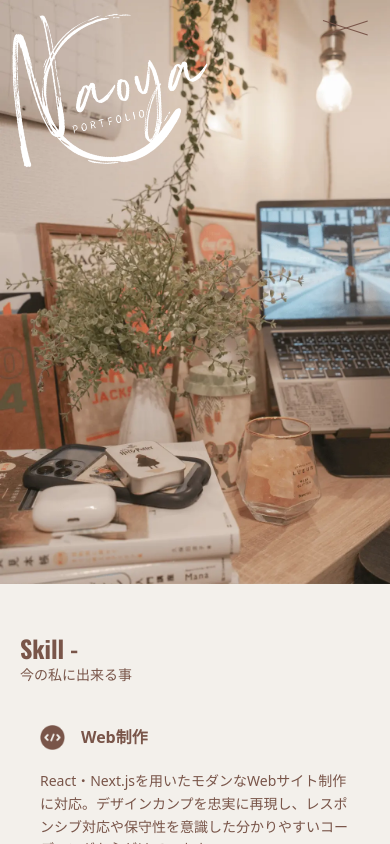
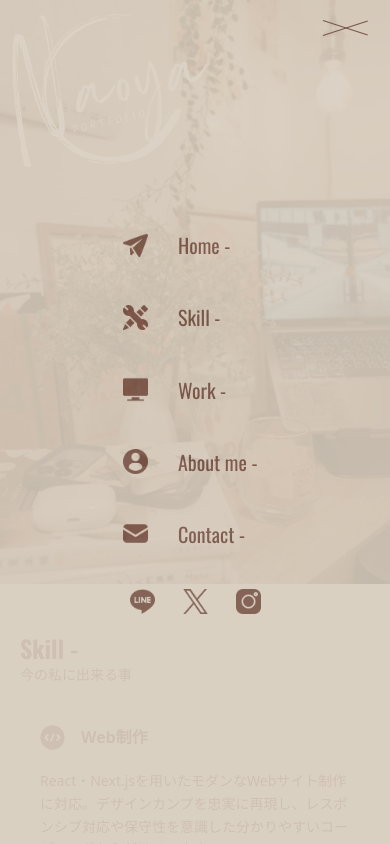
Before and after one commit to Naoya-0213/My-Portfolio-site-_ver.2, a Next.js app: page / in a window 390 px wide. Both pictures are taken after a click on the button 346 px from the left and 27 px from the top of the page. Shown: the top 844 px of the page. Built offline with nearby package versions, Linux system fonts and the light colour scheme.

Commit message:
spメニュー_20251006_00-30

```diff
--- a/src/app/components/organisms/header/Header.tsx
+++ b/src/app/components/organisms/header/Header.tsx
@@ -13,7 +13,7 @@ import styles from "./header.module.scss";
 
 export default function Header() {
   const [open, setOpen] = useState(false);
-  const isPc = useMedia("(min-width: 600px)");
+  const isPc = useMedia("(min-width: 640px)");
   const spMenuRef = useRef<HTMLDivElement | null>(null);
 
   // PC幅に移行したらSPメニューは必ず閉じる
@@ -47,17 +47,18 @@ export default function Header() {
   }, []);
 
   return (
-    <header className={styles.header}>
+    <header className="">
       {/* TODO　PC版どうする？ */}
       {/* SP: ハンバーガーボタン（Sassの @media で出し分け） */}
       <HamburgerButton open={open} onClick={() => setOpen((v) => !v)} />
 
       {/* SPメニュー（上から降りる） */}
+
       <div
-        id="js-drawer__menu"
+        // id="js-drawer__menu"
         ref={spMenuRef}
-        className={`${styles.drawer__menu} ${open ? "is_checked" : ""}`}
-        hidden={!open} // FOUC防止
+        className={`${styles.drawer__menu} ${open ? styles.is_checked : ""}`}
+        // hidden={!open} // FOUC防止
       >
         <div className="flex h-dvh flex-col items-center justify-center gap-10">
           <NavList
--- a/src/app/components/organisms/header/header.module.scss
+++ b/src/app/components/organisms/header/header.module.scss
@@ -8,24 +8,34 @@
 .drawer__menu {
   width: 100%;
   height: 100dvh;
-  background: #795549;
+  background: #d7cdbe;
   font-family: "Oswald", serif;
   color: #795549;
   font-size: 20px;
 
   transform: translateY(-100%);
-  transition: transform 1s;
+  transition:
+    transform 1s,
+    visibility 1s;
   position: fixed;
   top: 0;
 
   z-index: 100;
   opacity: 0.9;
 
+  // 追加_20251005
+  visibility: hidden;
+  pointer-events: none;
+
   &.is_checked {
     transform: translateY(0%);
+
+    // 追加_20251005
+    visibility: visible;
+    pointer-events: auto;
   }
 
-  @media (min-width: 600px) {
+  @include breakpoints.mq(sm) {
     display: none;
   }
 }
@@ -74,7 +84,7 @@
     transform: translateY(0%);
   }
 
-  @media (min-width: 600px) {
+  @include breakpoints.mq(sm) {
     display: block;
   }
 }
```
